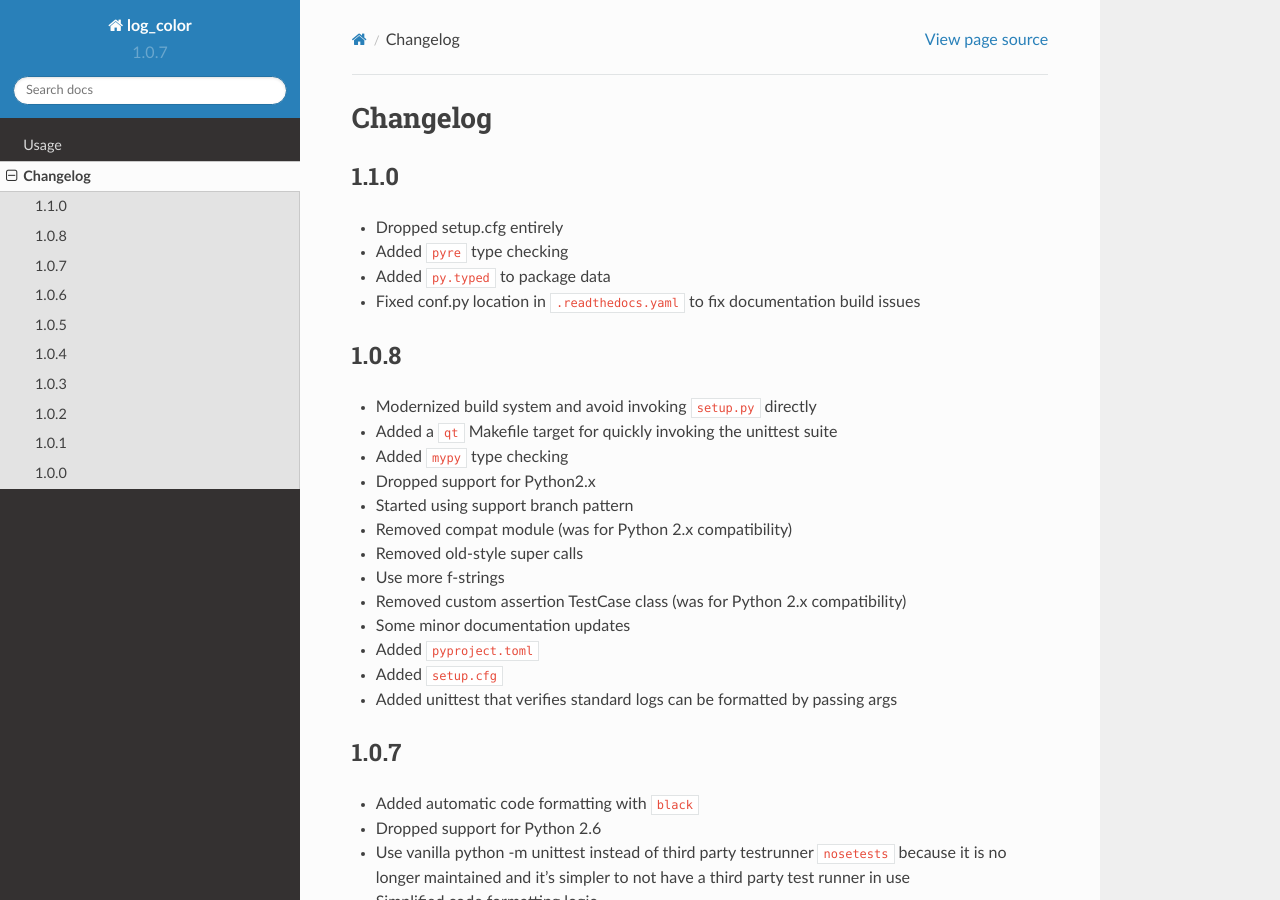
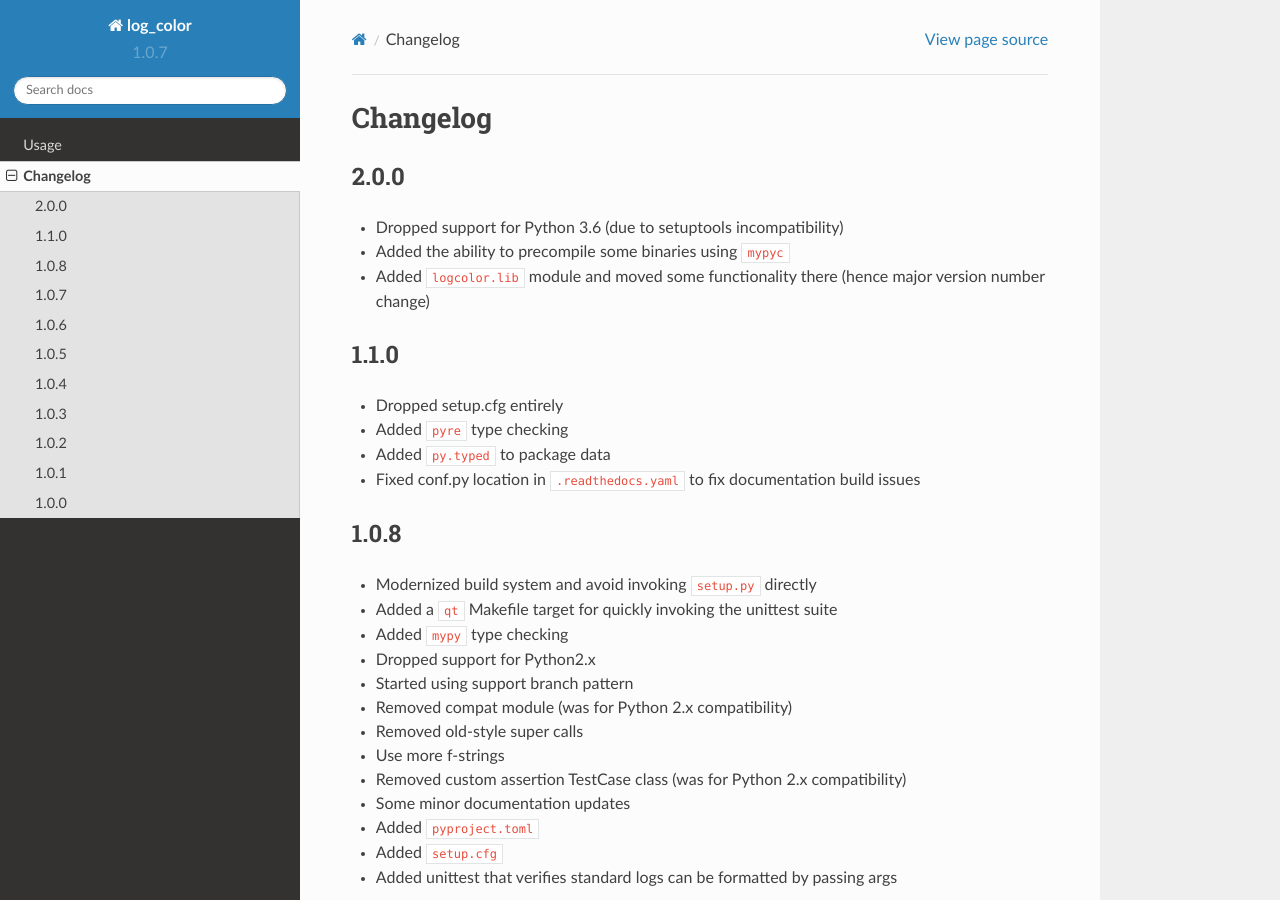
Before and after one commit to induane/logcolor, a Sphinx documentation site: the page built from docs/source/changelog.rst, in a window 1280 px wide and 900 px high. Built offline with Sphinx 7.4.7 and the Read the Docs theme 2.0.0, drawn with Linux system fonts in a browser that asks for light colours; pages that are not in the unit, such as notebooks, are missing from menus.

Commit message:
Update changelog for 2.0

```diff
--- a/docs/source/changelog.rst
+++ b/docs/source/changelog.rst
@@ -1,5 +1,11 @@
 Changelog
 =========
+
+2.0.0
+-----
+- Dropped support for Python 3.6 (due to setuptools incompatibility)
+- Added the ability to precompile some binaries using ``mypyc``
+- Added ``logcolor.lib`` module and moved some functionality there (hence major version number change)
 
 1.1.0
 -----
```
